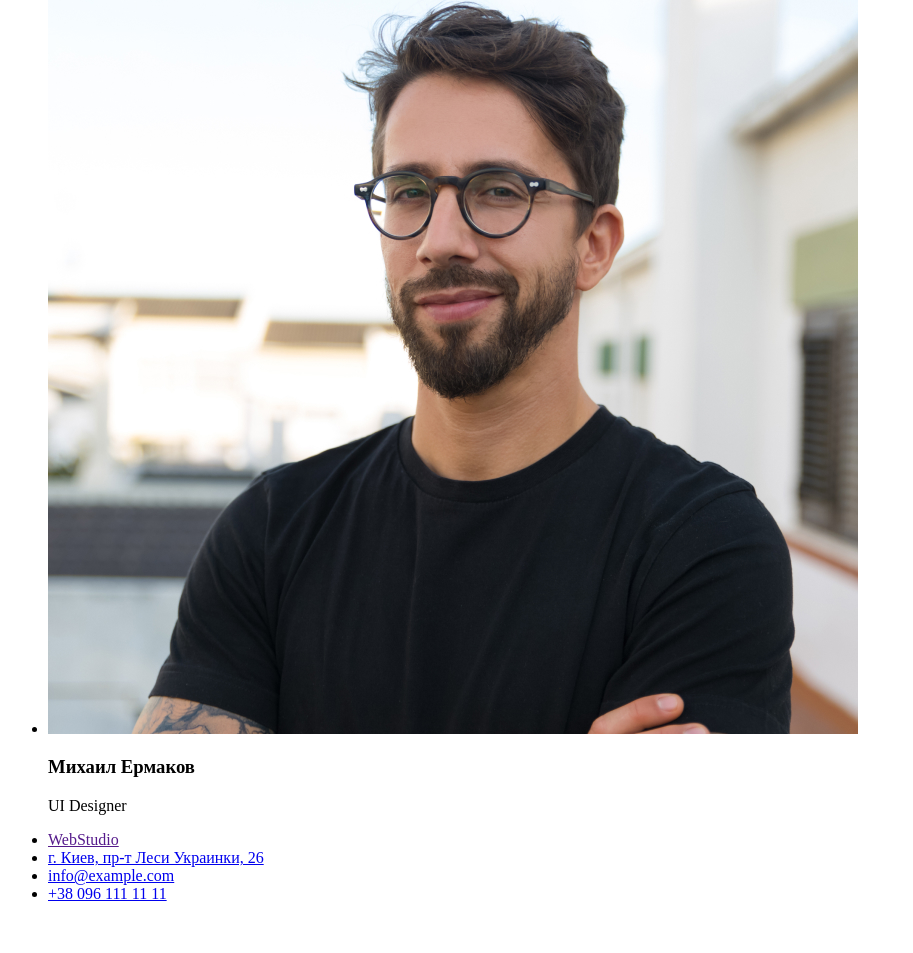
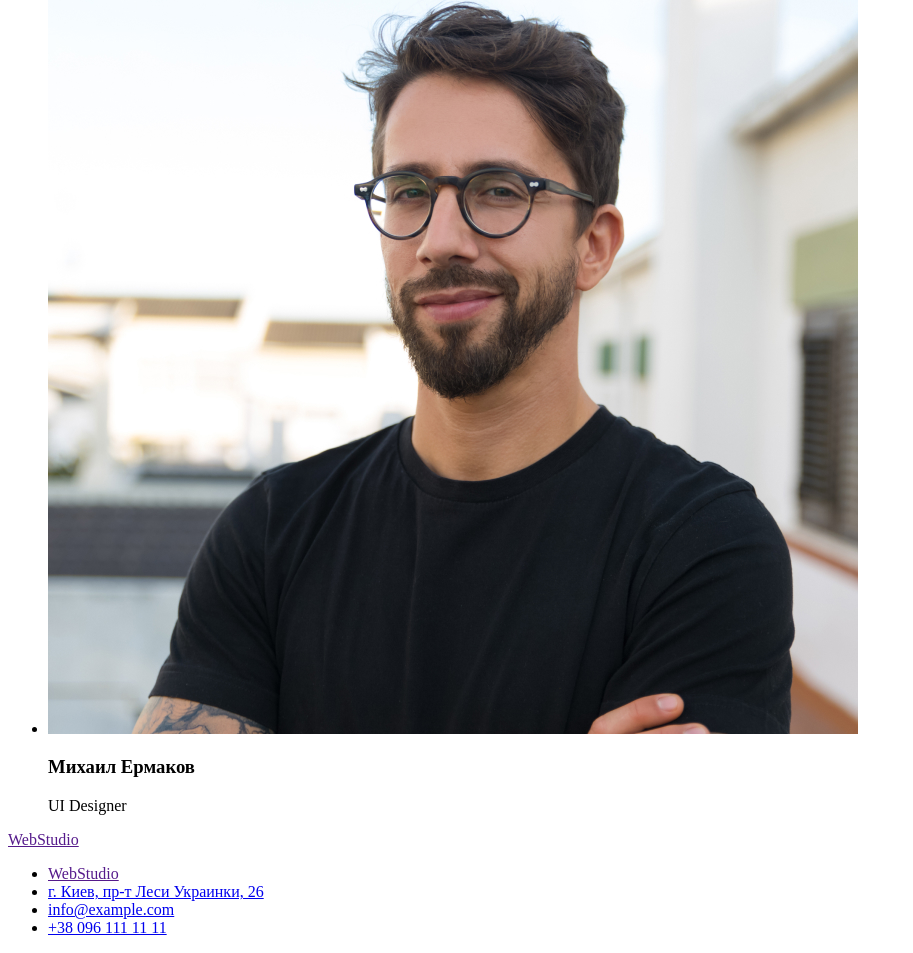
Before and after one commit to PolinaKrasovskaya/goit-markup-hw-01, a plain HTML site: page index.html in a window 1280 px wide. Shown: the part 4012-4965 px from the top of the page, without its empty margins (0-913 px from the left). Before the commit the page ends 4931 px from the top, so only its background shows below. Drawn offline with Linux system fonts and the light colour scheme.

Commit message:
index.html
Обновленный

```diff
--- a/index.html
+++ b/index.html
@@ -67,6 +67,7 @@
         </section>
     </main>
     <footer>
+            <p><a href="">WebStudio</a></p>
         <ul>
             <li><a href="">WebStudio</a></li>
             <li><a href="https://goo.gl/maps/QSxvcTna7RhHoLni9" target="blank" rel="noopener noreferer">г. Киев, пр-т Леси Украинки, 26</a></li>
```
